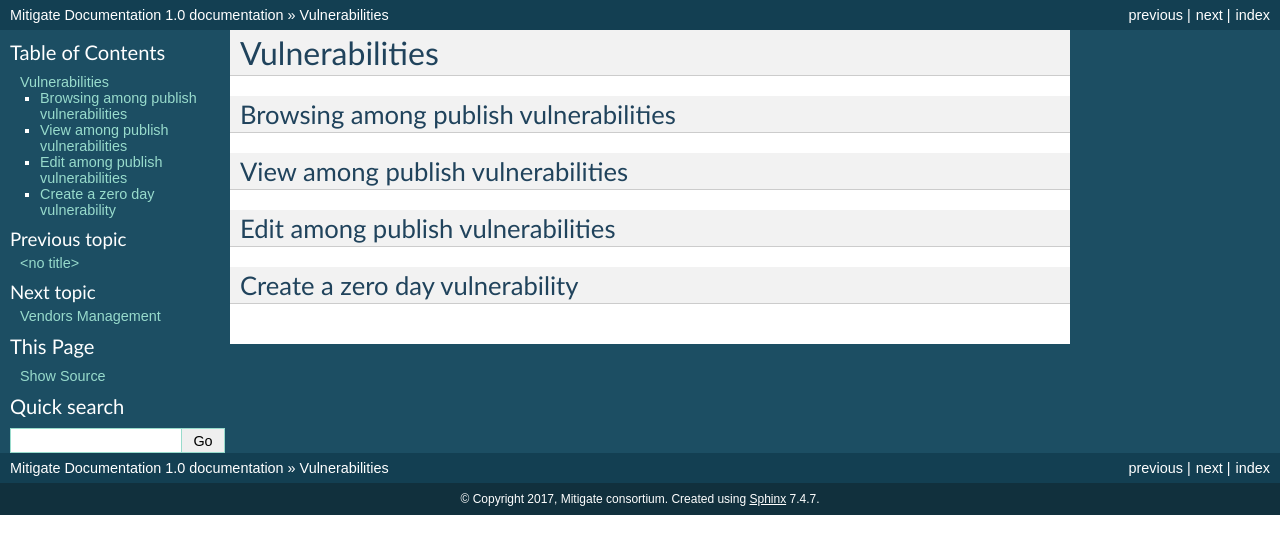
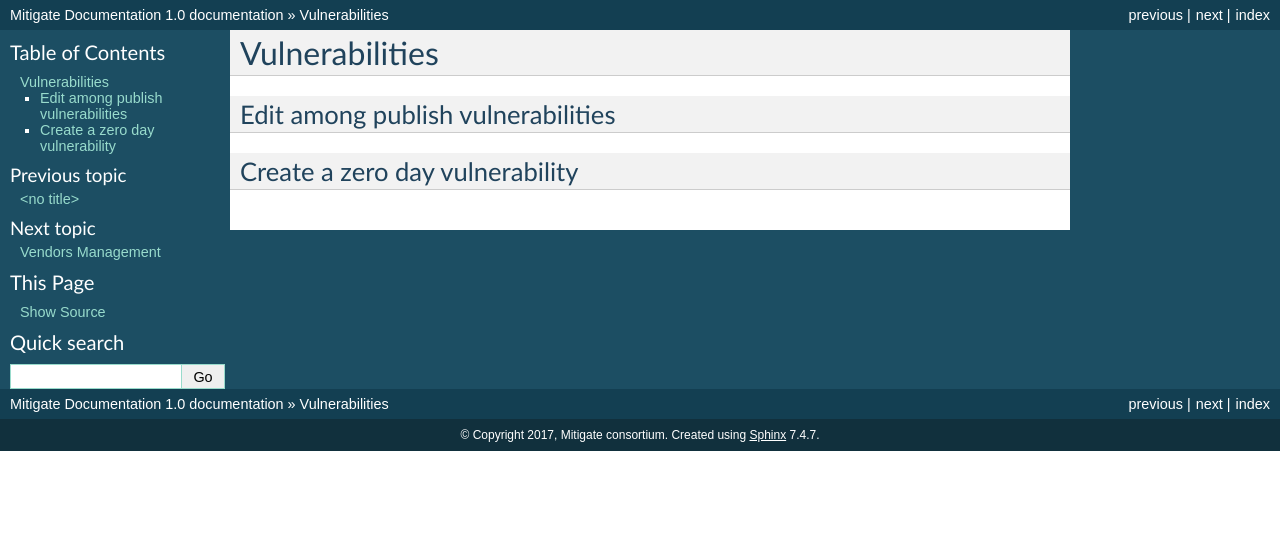
Before and after one commit to singularlogic/mitigate-documentation, a Sphinx documentation site: the page built from docs/d_vulnerb.rst, in a window 1280 px wide. Shown: the top 554 px of the page. Built offline with Sphinx 7.4.7, drawn with Linux system fonts in a browser that asks for light colours.

Commit message:
Update d_vulnerb.rst

```diff
--- a/docs/d_vulnerb.rst
+++ b/docs/d_vulnerb.rst
@@ -1,14 +1,6 @@
 ========
 Vulnerabilities
 ========
-
-Browsing among publish vulnerabilities
---------
-
-
-View among publish vulnerabilities
---------
-
 
 Edit among publish vulnerabilities
 ------------
```
